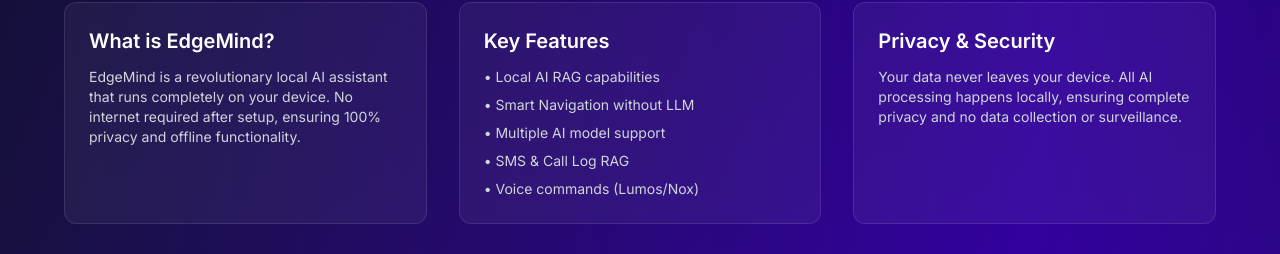
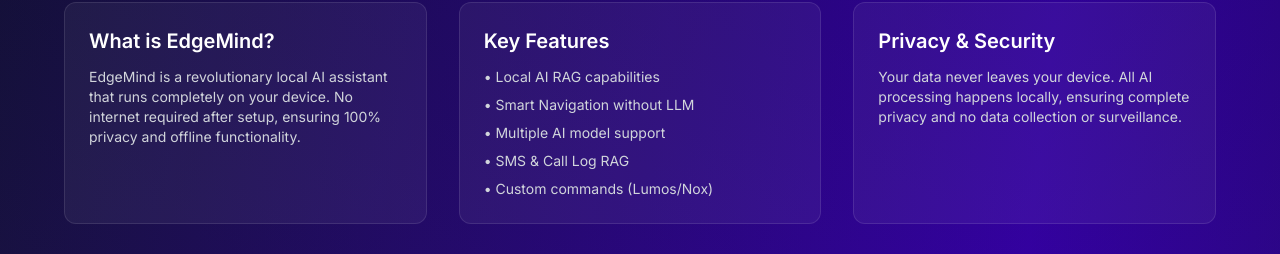
Before and after one commit to Nexastt/EdgeMind, a Next.js app: page / in a window 1280 px wide. Shown: the part 1912-2166 px from the top of the page. Built offline with nearby package versions, Linux system fonts and the light colour scheme.

Commit message:
Update page.tsx

```diff
--- a/app/page.tsx
+++ b/app/page.tsx
@@ -294,7 +294,7 @@
                 <li>• Smart Navigation without LLM</li>
                 <li>• Multiple AI model support</li>
                 <li>• SMS & Call Log RAG</li>
-                <li>• Voice commands (Lumos/Nox)</li>
+                <li>• Custom commands (Lumos/Nox)</li>
               </ul>
             </motion.div>
 
```
